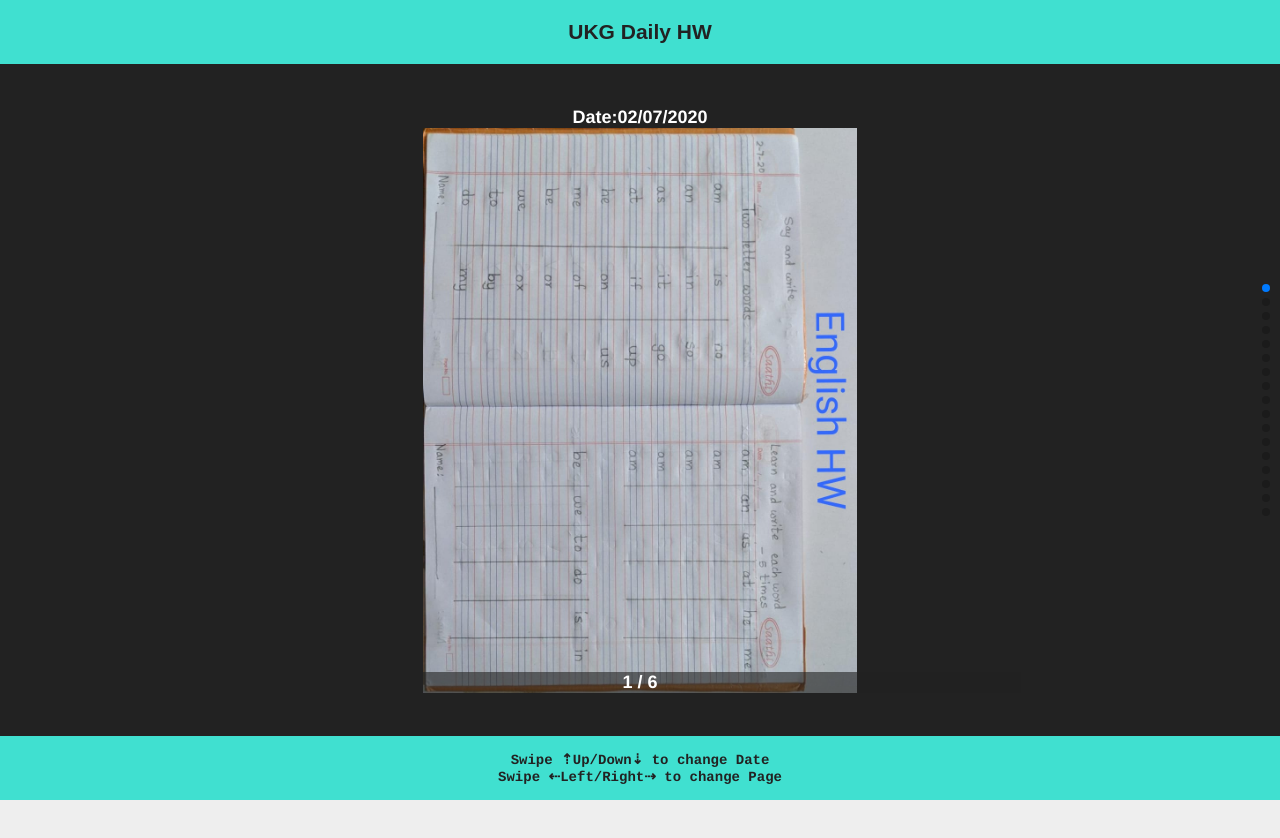
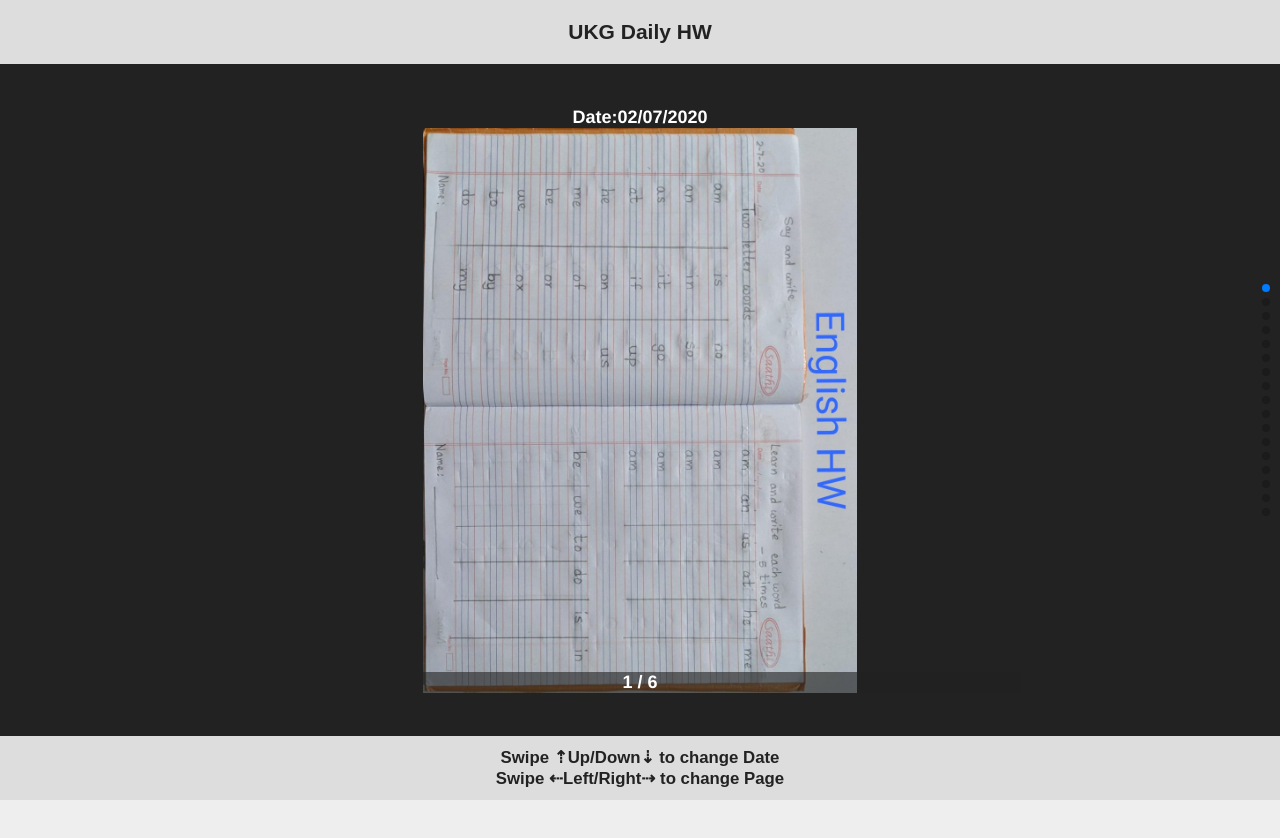
Before and after one commit to pjnotes/ukg20, a plain HTML site: page p/ukgHW94f0064686b2c4bf6a3a465bb9fece1809e66c92ea5926a0da788c415b01f403.html in a window 1280 px wide. Drawn offline with Linux system fonts and the light colour scheme.

Commit message:
minor edits

```diff
--- a/p/ukgHW94f0064686b2c4bf6a3a465bb9fece1809e66c92ea5926a0da788c415b01f403.html
+++ b/p/ukgHW94f0064686b2c4bf6a3a465bb9fece1809e66c92ea5926a0da788c415b01f403.html
@@ -64,7 +64,7 @@
 		position: fixed;
 		left: 0;
 		width: 100%;
-		background: turquoise;
+		background: #ddd;
 		color: #222;
 		z-index: 99999;
 		height: 8vh;
@@ -81,7 +81,8 @@
 	#foot{
 		flex-direction: column;
 		bottom: 0;
-		font-family: 'Courier Prime', Courier, monospace;
+		font-family: Arial, Helvetica, sans-serif;
+		font-size: 1.2em;
 		text-align: center;
 		font-weight: bold;
 	}
```
